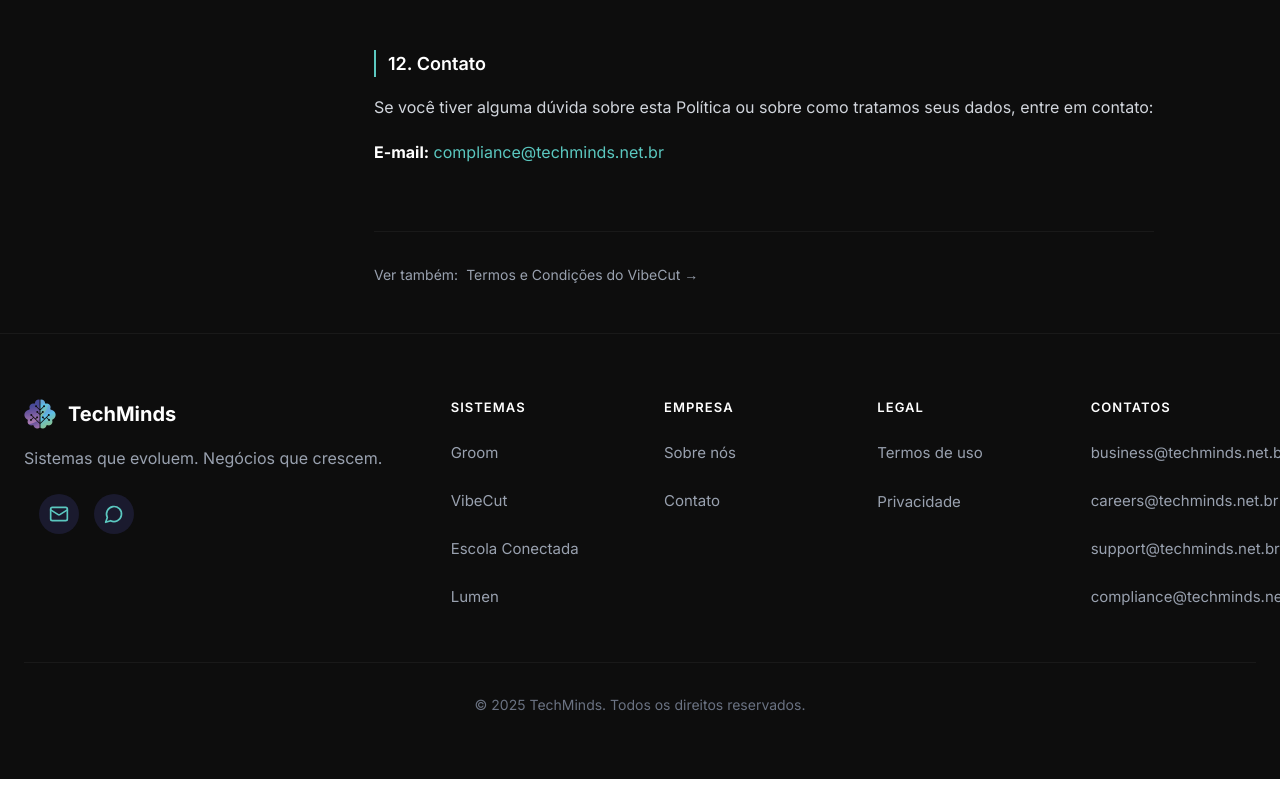
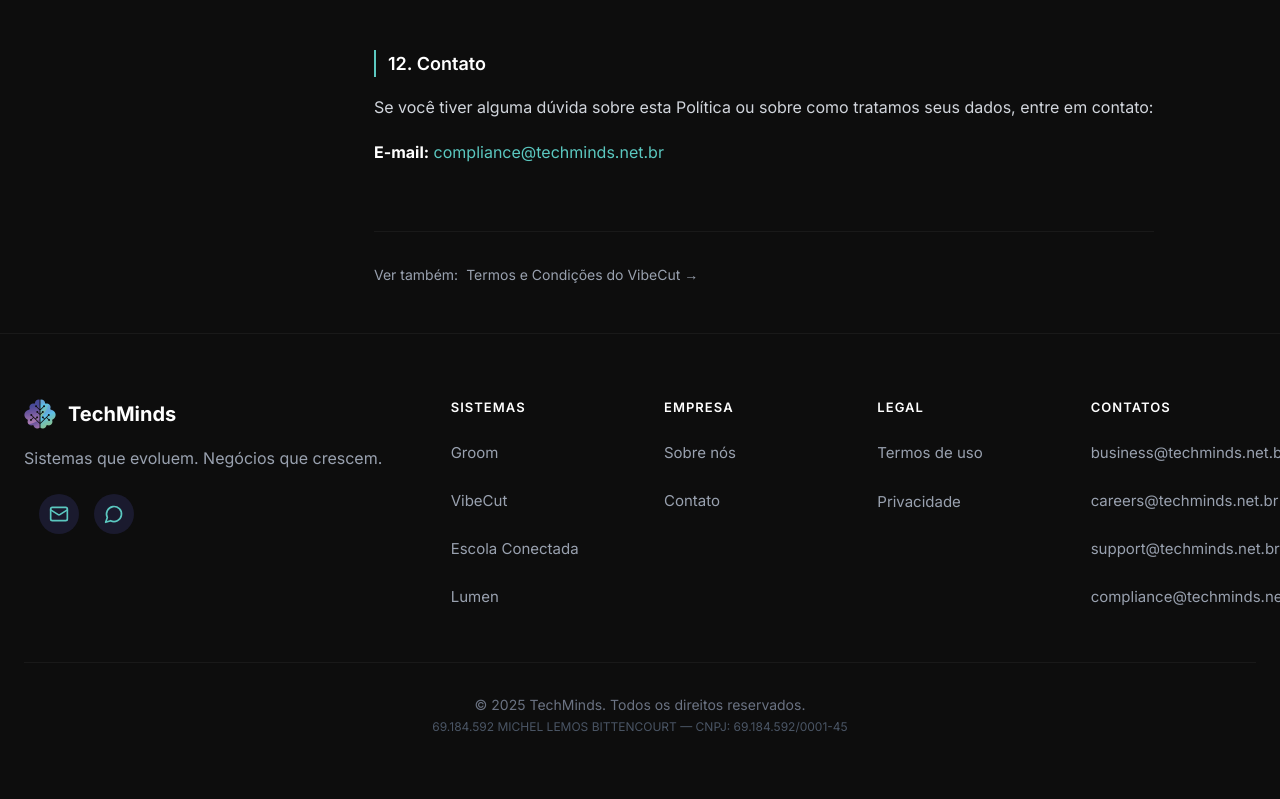
Before and after one commit to TechMinds-Group/Institucional_Landing_Page, a React (Vite) app: page /privacy/vibecut in a window 1280 px wide. Shown: the part 4668-5467 px from the top of the page. Built offline with nearby package versions, Linux system fonts and the light colour scheme.

Commit message:
Update files from Figma Make

```diff
--- a/src/app/components/Footer.tsx
+++ b/src/app/components/Footer.tsx
@@ -386,9 +386,12 @@ export function Footer({ onProductClick }: FooterProps) {
         </div>
 
         {/* Copyright */}
-        <div className="pt-8 border-t border-white/5">
+        <div className="pt-8 border-t border-white/5 flex flex-col items-center gap-1">
           <p className="text-center text-gray-500 text-sm">
             {t.footer.copyright}
+          </p>
+          <p className="text-center text-gray-600 text-xs">
+            69.184.592 MICHEL LEMOS BITTENCOURT &mdash; CNPJ: 69.184.592/0001-45
           </p>
         </div>
       </div>
--- a/src/app/pages/Groom.tsx
+++ b/src/app/pages/Groom.tsx
@@ -636,6 +636,7 @@ function SectionFooter() {
       <div className="content-stretch flex items-center justify-between pt-[24px] relative shrink-0 w-full">
         <div aria-hidden className="absolute border-[#1f2937] border-solid border-t inset-0 pointer-events-none" />
         <p className="[word-break:break-word] font-['Inter:Regular',sans-serif] font-normal leading-[normal] not-italic relative shrink-0 text-[#94a3b8] text-[12px]">© 2026 Groom — Todos os direitos reservados.</p>
+        <p className="[word-break:break-word] font-['Inter:Regular',sans-serif] font-normal leading-[normal] not-italic relative shrink-0 text-[#64748b] text-[11px]">69.184.592 MICHEL LEMOS BITTENCOURT &mdash; CNPJ: 69.184.592/0001-45</p>
       </div>
     </div>
   );
```
